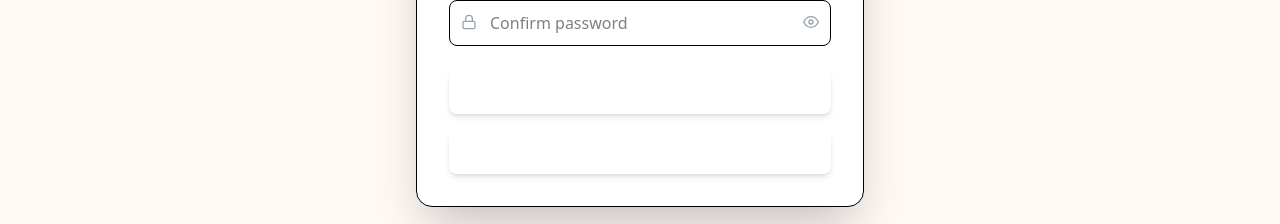
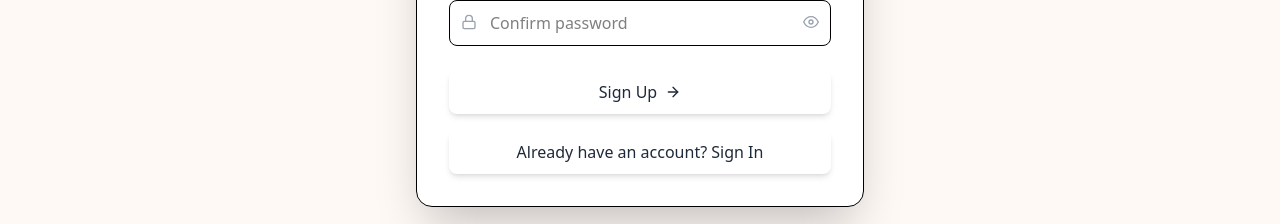
Before and after one commit to samuelAemro12/AdeyBloom-ecommerce-clientSide, a React (Vite) app in the folder Client-side/: page /signup in a window 1280 px wide. Shown: the part 472-696 px from the top of the page. Built offline with nearby package versions, Linux system fonts and the light colour scheme; no server answers.

Commit message:
UI button update

```diff
--- a/Client-side/src/pages/SignIn.jsx
+++ b/Client-side/src/pages/SignIn.jsx
@@ -108,7 +108,7 @@ const SignIn = () => {
               <button
                 type="submit"
                 disabled={isLoading}
-                className="w-full group flex justify-center items-center bg-primary-accent hover:bg-opacity-90 text-white font-medium py-2.5 rounded-lg transition disabled:opacity-50 disabled:cursor-not-allowed shadow-md"
+                className="w-full group flex justify-center items-center bg-primary-accent hover:bg-opacity-90 text-gray-800 font-medium py-2.5 rounded-lg transition disabled:opacity-50 disabled:cursor-not-allowed shadow-md"
               >
                 {isLoading ? (
                   <span className="inline-flex items-center">
@@ -128,7 +128,7 @@ const SignIn = () => {
 
               <Link
                 to="/signup"
-                className="w-full flex justify-center items-center bg-secondary-accent hover:bg-opacity-90 text-white font-medium py-2.5 rounded-lg transition shadow-md"
+                className="w-full flex justify-center items-center bg-secondary-accent hover:bg-opacity-90 text-gray-800 font-medium py-2.5 rounded-lg transition shadow-md"
               >
                 Create Account
                 <FiArrowRight className="ml-2 transition-transform group-hover:translate-x-1" />
--- a/Client-side/src/pages/SignUp.jsx
+++ b/Client-side/src/pages/SignUp.jsx
@@ -236,7 +236,7 @@ const SignUp = () => {
               <button
                 type="submit"
                 disabled={isLoading}
-                className="w-full group flex justify-center items-center bg-primary-accent hover:bg-opacity-90 text-white font-medium py-2.5 rounded-lg transition disabled:opacity-50 disabled:cursor-not-allowed shadow-md"
+                className="w-full group flex justify-center items-center bg-primary-accent hover:bg-opacity-90 text-gray-800 font-medium py-2.5 rounded-lg transition disabled:opacity-50 disabled:cursor-not-allowed shadow-md"
               >
                 {isLoading ? (
                   <span className="inline-flex items-center">
@@ -256,7 +256,7 @@ const SignUp = () => {
 
               <Link
                 to="/signin"
-                className="w-full flex justify-center items-center bg-secondary-accent hover:bg-opacity-90 text-white font-medium py-2.5 rounded-lg transition shadow-md"
+                className="w-full flex justify-center items-center bg-secondary-accent hover:bg-opacity-90 text-gray-800 font-medium py-2.5 rounded-lg transition shadow-md"
               >
                 Already have an account? Sign In
               </Link>
```
